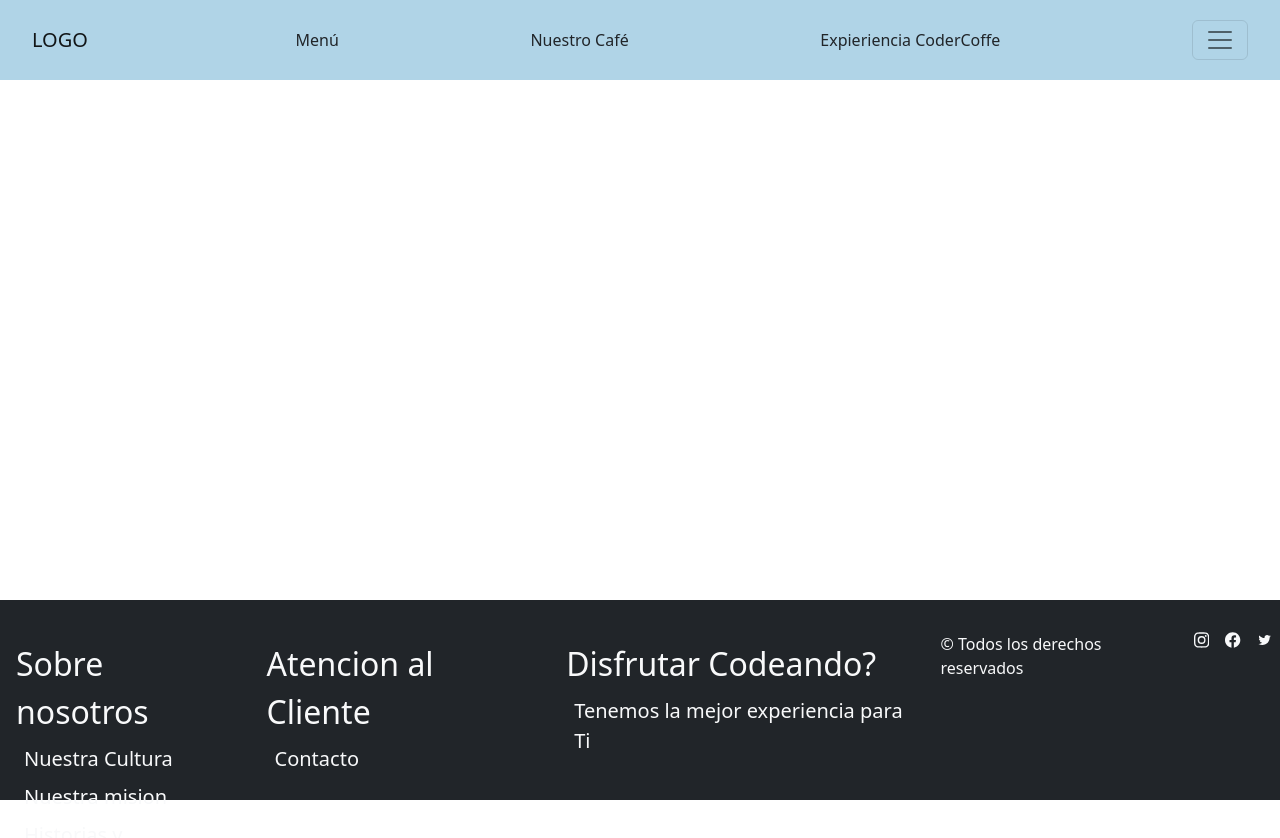
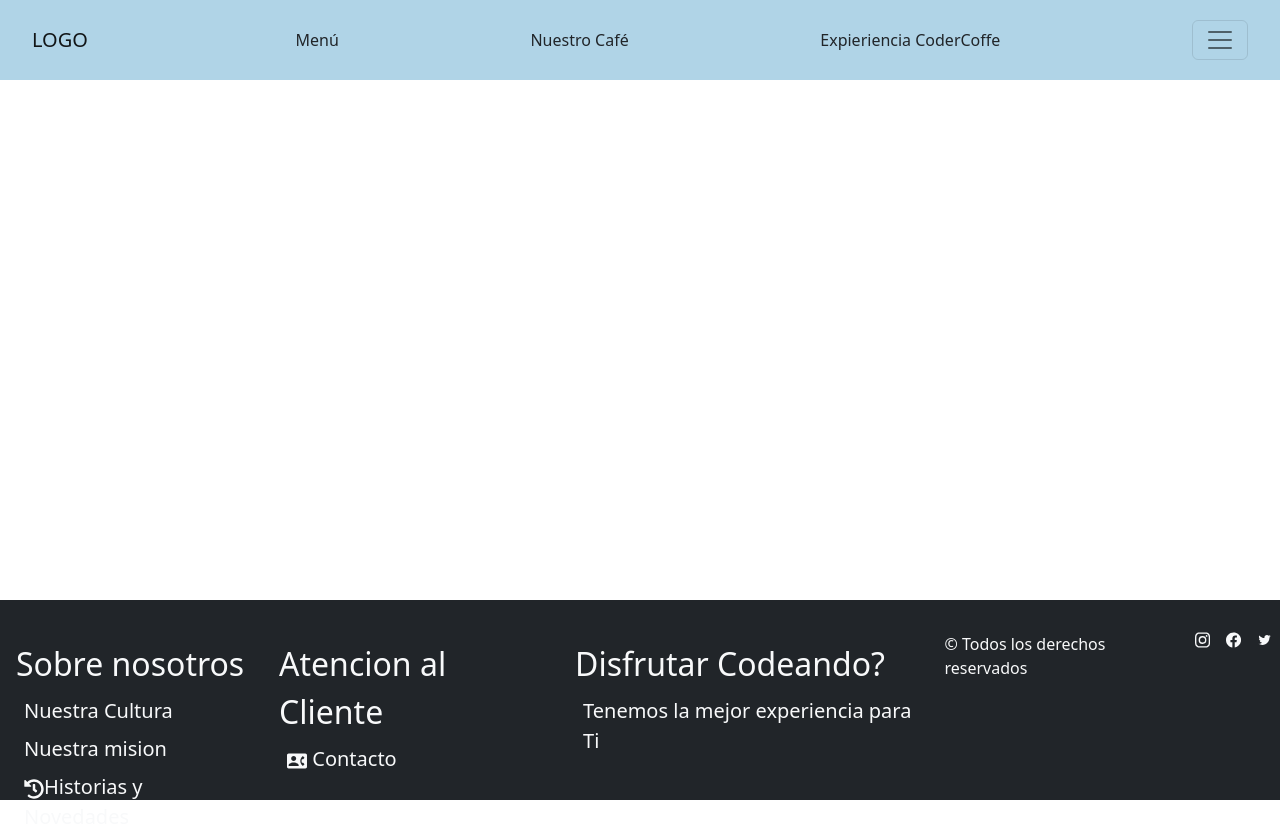
Before and after one commit to NicolasGalia/Coder-Coffe, a React (Create React App) app: page / in a window 1280 px wide. Shown: the top 838 px of the page. Built offline with nearby package versions, Linux system fonts and the light colour scheme.

Commit message:
instalando dependencia de iconos

```diff
--- a/src/components/common/Footer.jsx
+++ b/src/components/common/Footer.jsx
@@ -2,6 +2,8 @@ import React from 'react';
 import { Nav } from 'react-bootstrap';
 import { BsInstagram, BsFacebook } from "react-icons/bs";
 import {AiOutlineTwitter} from "react-icons/ai"
+import {MdContactPhone} from "react-icons/md"
+import {FaHistory} from "react-icons/fa"
 
 
 
@@ -11,10 +13,10 @@ const Footer = () => {
             <Nav.Link href="#" className="fs-2 m-3">Sobre nosotros
             <p className="fs-5 m-2">Nuestra Cultura</p>
             <p className="fs-5 m-2">Nuestra mision</p>
-            <p className="fs-5 m-2">Historias y Novedades</p>
+            <p className="fs-5 m-2"> <FaHistory></FaHistory>Historias y Novedades</p>
             </Nav.Link>
             <Nav.Link href="#" className="fs-2 m-3">Atencion al Cliente
-            <p className="fs-5 m-2">Contacto</p></Nav.Link>
+            <p className="fs-5 m-2"> <MdContactPhone></MdContactPhone> Contacto</p></Nav.Link>
             <Nav.Link href="#" className="fs-2 m-3">Disfrutar Codeando?
             <p className="fs-5 m-2">Tenemos la mejor experiencia para Ti</p></Nav.Link>
         <p className="flex-end m-2">&copy; Todos los derechos reservados</p>
```
